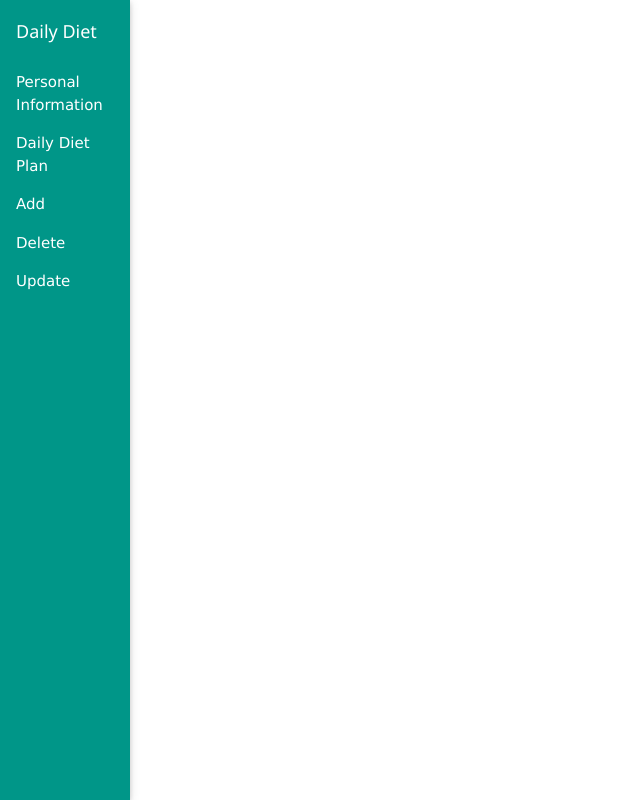
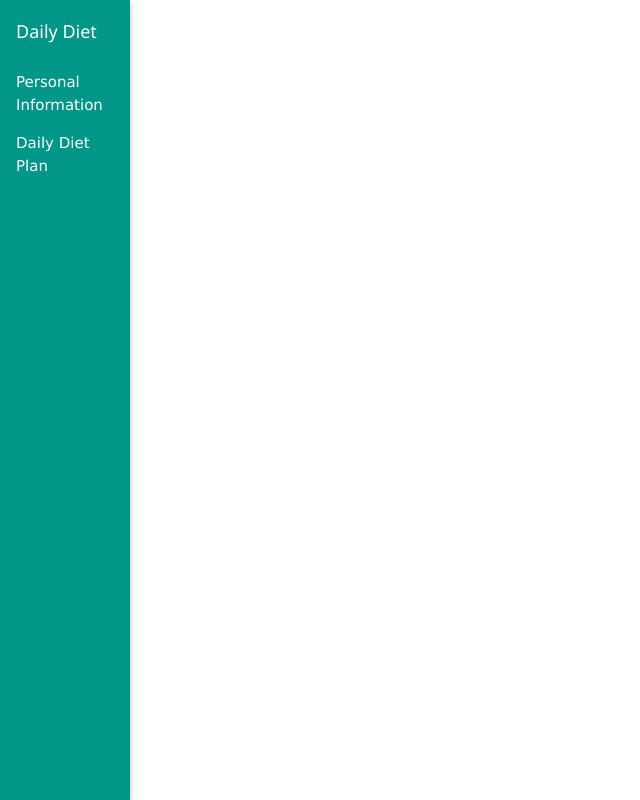
Before and after one commit to Y1feiY/CSC-210-Final-Project, a Flask app: page / in a window 1280 px wide. Shown: the whole page, without its empty margins (0-640 px from the left). Run offline with Flask 2, Linux system fonts and the light colour scheme; data comes from the database, SQL or seed files in the repository.

Commit message:
update main page

```diff
--- a/templates/main.html
+++ b/templates/main.html
@@ -28,9 +28,9 @@ table{
   <h5 class="w3-bar-item">Daily Diet</h5>
   <button class="w3-bar-item w3-button tablink" onclick="openLink(event, 'info')">Personal Information</button>
   <button class="w3-bar-item w3-button tablink" onclick="openLink(event, 'form')">Daily Diet Plan</button>
-  <button class="w3-bar-item w3-button tablink" onclick="openLink(event, 'add')">Add</button>
+  <!-- <button class="w3-bar-item w3-button tablink" onclick="openLink(event, 'add')">Add</button>
   <button class="w3-bar-item w3-button tablink" onclick="openLink(event, 'del')">Delete </button>
-  <button class="w3-bar-item w3-button tablink" onclick="openLink(event, 'update')">Update</button>
+  <button class="w3-bar-item w3-button tablink" onclick="openLink(event, 'update')">Update</button> -->
 </div>
 
 <div style = "margin-left:150px">
@@ -143,7 +143,7 @@ table{
   </table>
 </div>
 
-<div id="add" class="w3-container page w3-animate-opacity" style="display:none">
+<!-- <div id="add" class="w3-container page w3-animate-opacity" style="display:none">
     <form class="w3-container">
       <p>
       <input class="w3-input" type="text">
@@ -167,7 +167,7 @@ table{
       <input class="w3-input" type="text">
       <label>Enter the updated food</label></p>
     </form>
-</div>
+</div> -->
 </div>
 <script>
 function openLink(evt, animName) {
```
